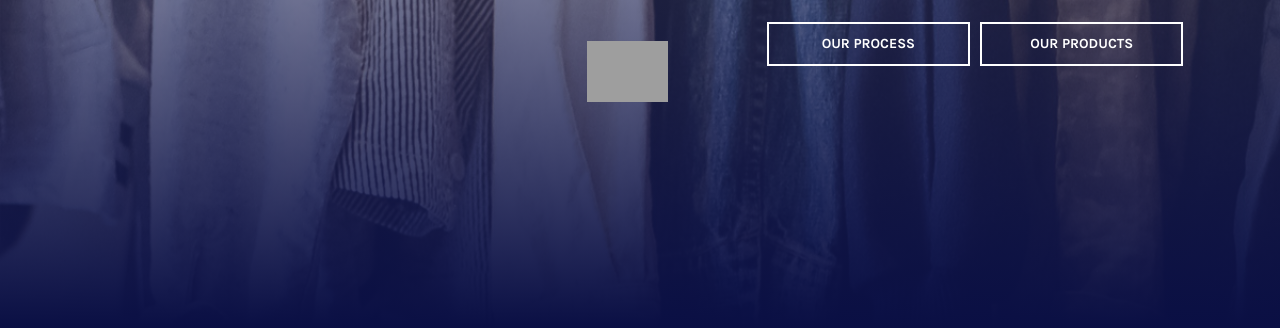
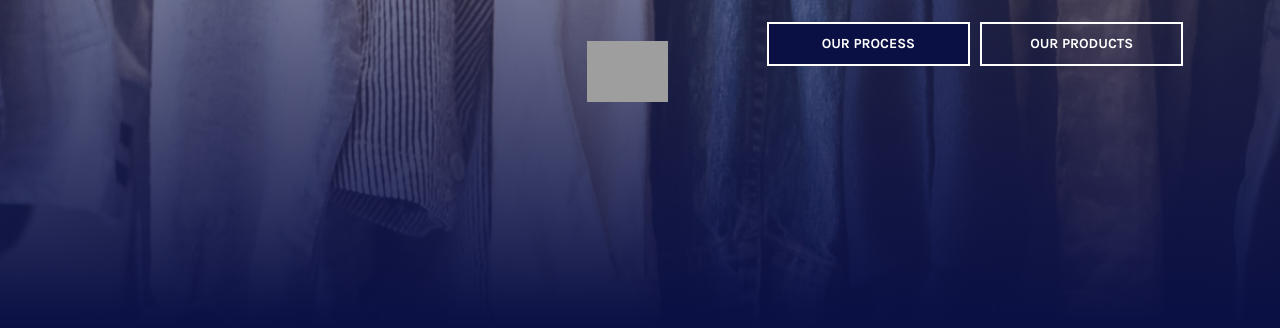
Before and after one commit to trehnert23/vv_challenge, a website: page views/main.html in a window 1280 px wide. In both pictures the pointer is over the button "OUR PROCESS". Shown: the part 472-800 px from the top of the page. Drawn offline with nearby package versions, Linux system fonts and the light colour scheme; grey boxes are pictures that could not be loaded; files whose address does not match are found by name.

Commit message:
added button hover

```diff
--- a/public/stylesheets/main.css
+++ b/public/stylesheets/main.css
@@ -128,6 +128,10 @@
   .home_buttons {
     margin-top: 20px;
     font-family: Karla;
+  }
+
+  .home_buttons button:hover {
+    background: rgba(10,15,68,1.0);
   }
 
   .home_buttons button {
```
